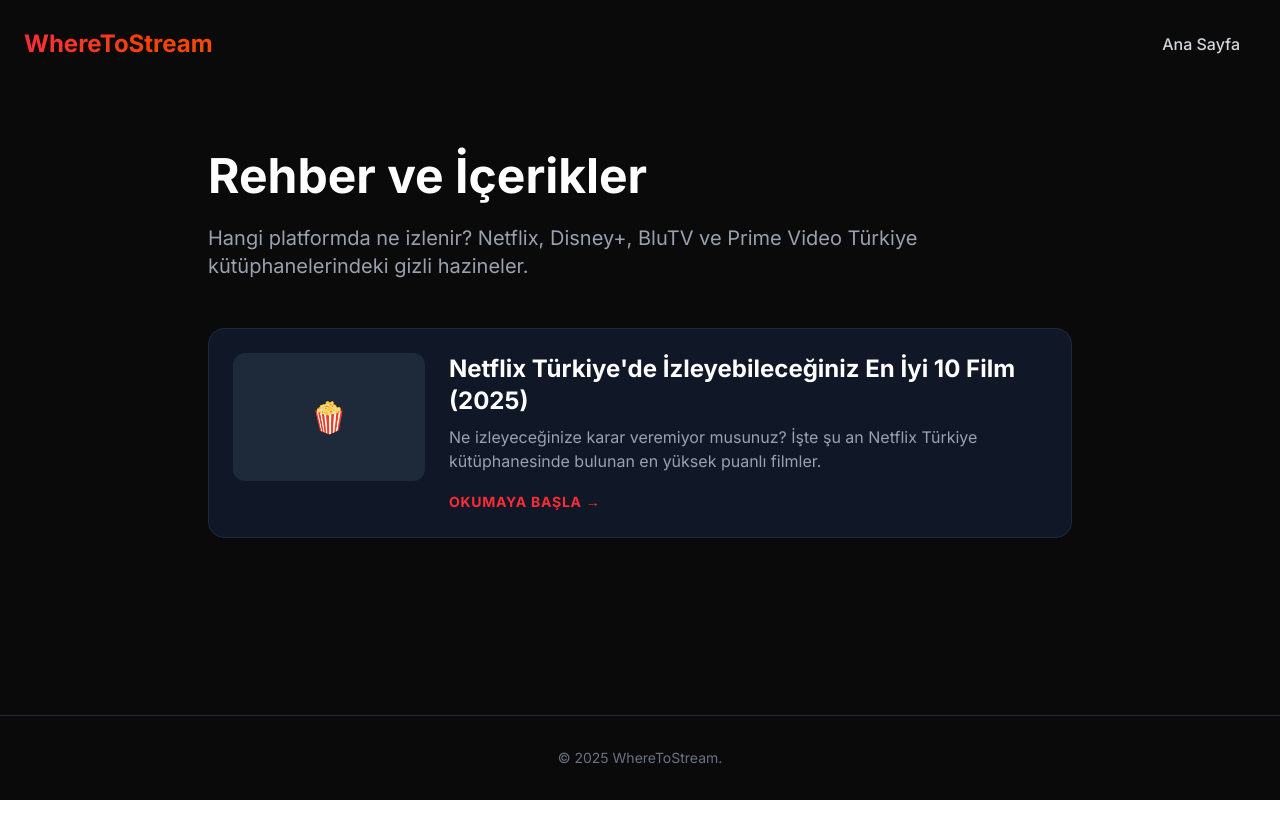
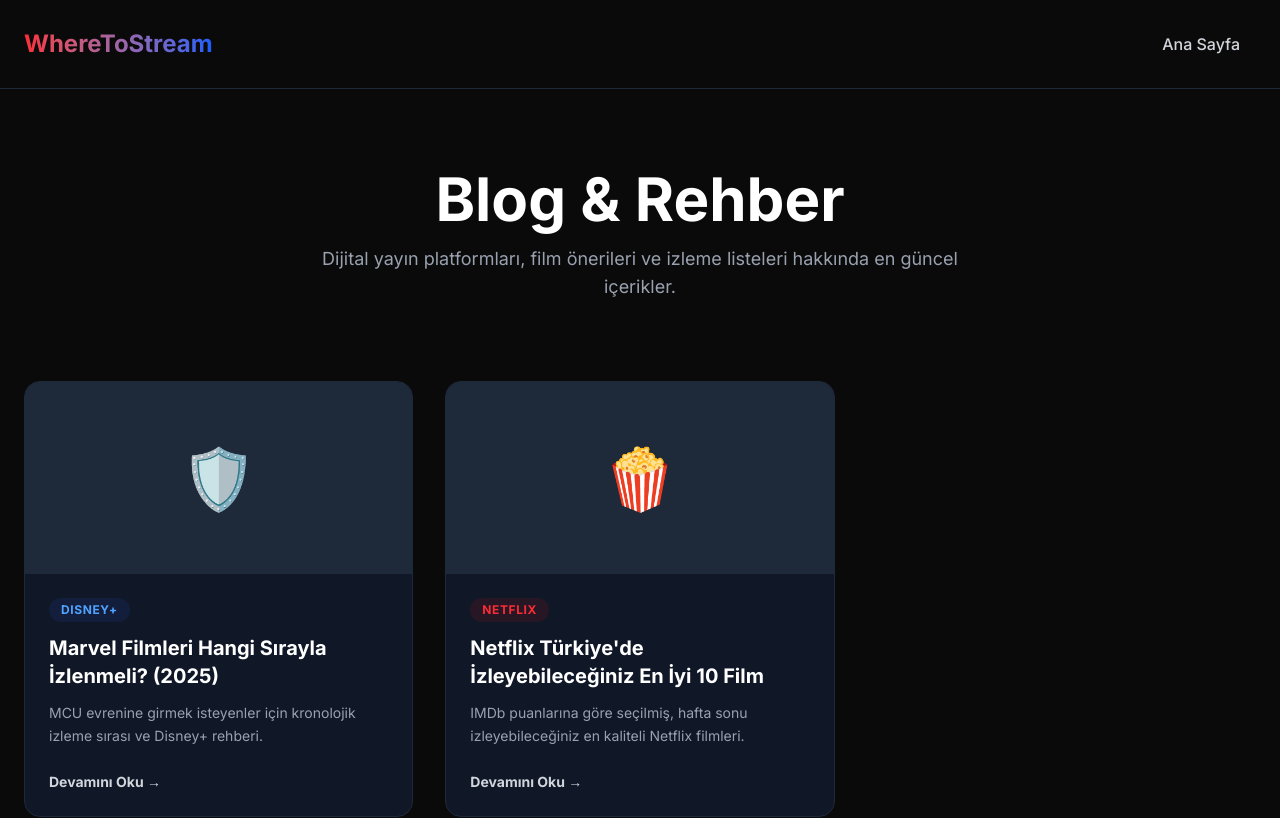
Before and after one commit to batuhantoksoz/wheretostream, a Next.js app: page /blog in a window 1280 px wide. Shown: the top 818 px of the page. Built offline with nearby package versions, Linux system fonts and the light colour scheme.

Commit message:
Marvel blog yazisi eklendi ve blog sayfasi guncellendi

```diff
--- /dev/null
+++ b/app/blog/disney-plus-marvel-guide/page.tsx
@@ -0,0 +1,97 @@
+import Link from 'next/link';
+
+export default function BlogPost() {
+  return (
+    <div className="min-h-screen bg-[#0a0a0a] text-white flex flex-col font-sans">
+
+      {/* Navbar */}
+      <nav className="flex justify-between items-center p-6 max-w-7xl mx-auto w-full border-b border-gray-800">
+        <Link href="/" className="text-2xl font-bold bg-gradient-to-r from-blue-500 to-cyan-400 bg-clip-text text-transparent hover:opacity-80 transition">
+          WhereToStream
+        </Link>
+        <div className="flex gap-4">
+           <Link href="/blog" className="text-gray-300 hover:text-white font-medium hover:bg-white/10 px-4 py-2 rounded-full transition">
+            ← Blog'a Dön
+          </Link>
+        </div>
+      </nav>
+
+      {/* Makale İçeriği */}
+      <article className="flex-1 max-w-3xl mx-auto w-full px-6 py-12">
+
+        {/* Başlık ve Tarih */}
+        <header className="mb-10 text-center">
+          <span className="bg-blue-900/30 text-blue-400 px-3 py-1 rounded-full text-sm font-bold tracking-wider mb-4 inline-block">
+            DISNEY+ REHBERİ
+          </span>
+          <h1 className="text-3xl md:text-5xl font-bold leading-tight mb-4">
+            Marvel Filmleri Hangi Sırayla İzlenmeli? (2025 Güncel)
+          </h1>
+          <p className="text-gray-400">
+            Son Güncelleme: 30 Aralık 2025 • 6 dk okuma
+          </p>
+        </header>
+
+        {/* Görsel Temsili */}
+        <div className="w-full h-64 md:h-80 bg-gradient-to-r from-blue-900 to-indigo-900 rounded-2xl mb-12 flex items-center justify-center border border-gray-800 shadow-2xl">
+           <span className="text-6xl">🛡️</span>
+        </div>
+
+        {/* Metin */}
+        <div className="prose prose-invert prose-lg max-w-none text-gray-300">
+          <p className="lead text-xl text-white mb-6">
+            Marvel Sinematik Evreni (MCU) o kadar büyüdü ki, yeni başlayanlar için olay örgüsünü takip etmek bir labirente dönüşebiliyor. Disney+ Türkiye kütüphanesindeki içerikleri kronolojik olarak nasıl izlemeniz gerektiğini derledik.
+          </p>
+
+          <h2 className="text-2xl font-bold text-white mt-10 mb-4">1. Başlangıç: İlk Yenilmezler</h2>
+          <p>
+            Hikayeye en baştan başlamak istiyorsanız <strong>Captain America: The First Avenger</strong> ile II. Dünya Savaşı dönemine gitmelisiniz. Ardından 90'larda geçen <strong>Captain Marvel</strong> geliyor.
+          </p>
+
+          <h2 className="text-2xl font-bold text-white mt-10 mb-4">2. Avengers Kuruluyor</h2>
+          <p>
+            Modern zamanlara geldiğimizde ise sırasıyla <strong>Iron Man</strong>, <strong>Iron Man 2</strong>, <strong>The Incredible Hulk</strong>, <strong>Thor</strong> ve nihayetinde tüm ekibin toplandığı <strong>The Avengers (2012)</strong> filmini izlemelisiniz.
+          </p>
+
+          <h2 className="text-2xl font-bold text-white mt-10 mb-4">3. Sonsuzluk Savaşına Doğru</h2>
+          <p>
+            Evrenin genişlediği bu dönemde <strong>Guardians of the Galaxy</strong> serisi uzay maceralarını başlatırken, <strong>Captain America: Civil War</strong> kahramanlarımızı ikiye bölüyor. Her şeyin düğümlendiği nokta ise efsanevi <strong>Avengers: Infinity War</strong> ve <strong>Endgame</strong> ikilisi.
+          </p>
+
+          <h2 className="text-2xl font-bold text-white mt-10 mb-4">4. Dizi Çağı (Disney+ Özel)</h2>
+          <p>
+            Endgame sonrası dönemde Disney+ dizileri büyük önem taşıyor. Özellikle <strong>WandaVision</strong>, <strong>Loki</strong> ve <strong>Moon Knight</strong> sadece tamamlayıcı değil, ana hikayeyi şekillendiren yapımlar haline geldi.
+          </p>
+
+          <h2 className="text-2xl font-bold text-white mt-10 mb-4">Nerede İzlenir?</h2>
+          <p>
+            Tüm bu Marvel külliyatı şu an Disney+ Türkiye üzerinde mevcut. Ancak bazı Spider-Man filmleri telif hakları nedeniyle farklı platformlarda (Netflix veya Prime Video) olabiliyor. Hangi filmin nerede olduğunu bulmak için sitemizin arama motorunu kullanabilirsiniz.
+          </p>
+        </div>
+
+        {/* Call to Action */}
+        <div className="mt-16 p-8 bg-gray-900 rounded-2xl border border-gray-800 text-center hover:border-blue-500 transition duration-300">
+          <h3 className="text-2xl font-bold text-white mb-4">Hangi Marvel Filmi Nerede?</h3>
+          <p className="text-gray-400 mb-6">
+            Spider-Man, X-Men veya Deadpool... Aradığın kahramanın hangi platformda olduğunu hemen bul.
+          </p>
+          <Link href="/" className="inline-block bg-blue-600 hover:bg-blue-700 text-white font-bold py-3 px-8 rounded-full transition-colors shadow-lg shadow-blue-900/20">
+            Hemen Ara →
+          </Link>
+        </div>
+
+      </article>
+
+      {/* Footer */}
+      <footer className="w-full border-t border-gray-800 py-10 text-center mt-auto">
+        <div className="flex justify-center gap-6 mb-4 text-sm text-gray-400">
+            <Link href="/privacy" className="hover:text-white">Gizlilik</Link>
+            <Link href="/about" className="hover:text-white">Hakkımızda</Link>
+        </div>
+        <p className="text-gray-600 text-sm">
+          © 2025 WhereToStream.
+        </p>
+      </footer>
+    </div>
+  );
+}
--- a/app/blog/page.tsx
+++ b/app/blog/page.tsx
@@ -1,60 +1,89 @@
 import Link from 'next/link';
 
-export default function Blog() {
+export default function BlogIndex() {
+  // Blog yazılarını burada elle tanımlıyoruz (İleride veritabanından gelebilir)
+  const posts = [
+    {
+      slug: 'disney-plus-marvel-guide',
+      title: 'Marvel Filmleri Hangi Sırayla İzlenmeli? (2025)',
+      desc: 'MCU evrenine girmek isteyenler için kronolojik izleme sırası ve Disney+ rehberi.',
+      category: 'DISNEY+',
+      color: 'text-blue-400',
+      bgColor: 'bg-blue-900/20',
+      icon: '🛡️'
+    },
+    {
+      slug: 'best-netflix-tr-movies',
+      title: "Netflix Türkiye'de İzleyebileceğiniz En İyi 10 Film",
+      desc: 'IMDb puanlarına göre seçilmiş, hafta sonu izleyebileceğiniz en kaliteli Netflix filmleri.',
+      category: 'NETFLIX',
+      color: 'text-red-500',
+      bgColor: 'bg-red-900/20',
+      icon: '🍿'
+    }
+  ];
+
   return (
-    <div className="min-h-screen bg-[#0a0a0a] text-white flex flex-col">
+    <div className="min-h-screen bg-[#0a0a0a] text-white flex flex-col font-sans">
 
       {/* Navbar */}
-      <nav className="flex justify-between items-center p-6 max-w-7xl mx-auto w-full">
-        <Link href="/" className="text-2xl font-bold bg-gradient-to-r from-red-500 to-orange-600 bg-clip-text text-transparent hover:opacity-80 transition">
+      <nav className="flex justify-between items-center p-6 max-w-7xl mx-auto w-full border-b border-gray-800">
+        <Link href="/" className="text-2xl font-bold bg-gradient-to-r from-red-500 to-blue-600 bg-clip-text text-transparent hover:opacity-80 transition">
           WhereToStream
         </Link>
-        <div className="flex gap-4">
-           <Link href="/" className="text-gray-300 hover:text-white font-medium hover:bg-white/10 px-4 py-2 rounded-full transition">
-            Ana Sayfa
-          </Link>
-        </div>
+        <Link href="/" className="text-gray-300 hover:text-white font-medium hover:bg-white/10 px-4 py-2 rounded-full transition">
+          Ana Sayfa
+        </Link>
       </nav>
 
-      {/* Blog Başlığı */}
-      <main className="flex-1 max-w-4xl mx-auto w-full px-4 py-16">
-        <h1 className="text-4xl md:text-5xl font-bold mb-6">Rehber ve İçerikler</h1>
-        <p className="text-gray-400 text-xl mb-12">
-          Hangi platformda ne izlenir? Netflix, Disney+, BluTV ve Prime Video Türkiye kütüphanelerindeki gizli hazineler.
+      {/* Başlık Alanı */}
+      <header className="py-20 px-6 text-center">
+        <h1 className="text-4xl md:text-6xl font-bold mb-4">Blog & Rehber</h1>
+        <p className="text-gray-400 text-lg max-w-2xl mx-auto">
+          Dijital yayın platformları, film önerileri ve izleme listeleri hakkında en güncel içerikler.
         </p>
+      </header>
 
-        {/* Blog Yazıları Listesi */}
-        <div className="grid gap-6">
+      {/* Yazı Listesi (Grid) */}
+      <main className="max-w-7xl mx-auto px-6 w-full pb-20">
+        <div className="grid grid-cols-1 md:grid-cols-2 lg:grid-cols-3 gap-8">
 
-          {/* Şimdilik tek yazı var, onu da Türkçeleştirilmiş gibi gösterelim */}
-          <Link href="/blog/best-netflix-tr-movies" className="group">
-            <div className="bg-gray-900 border border-gray-800 rounded-2xl p-6 hover:border-red-500/50 transition-all hover:bg-gray-800/50">
-              <div className="flex flex-col md:flex-row gap-6 items-start">
-                <div className="w-full md:w-48 h-32 bg-gray-800 rounded-xl flex items-center justify-center text-3xl">
-                  🍿
+          {posts.map((post) => (
+            <Link href={`/blog/${post.slug}`} key={post.slug} className="group">
+              <div className="bg-gray-900 border border-gray-800 rounded-2xl overflow-hidden hover:border-gray-600 transition duration-300 hover:shadow-2xl h-full flex flex-col">
+
+                {/* Görsel Alanı (Placeholder) */}
+                <div className="h-48 bg-gray-800 flex items-center justify-center text-6xl group-hover:scale-105 transition-transform duration-500">
+                  {post.icon}
                 </div>
 
-                <div className="flex-1">
-                  <h2 className="text-2xl font-bold group-hover:text-red-400 transition-colors mb-2">
-                    Netflix Türkiye'de İzleyebileceğiniz En İyi 10 Film (2025)
+                {/* İçerik */}
+                <div className="p-6 flex-1 flex flex-col">
+                  <span className={`text-xs font-bold tracking-wider mb-3 px-3 py-1 rounded-full w-fit ${post.bgColor} ${post.color}`}>
+                    {post.category}
+                  </span>
+                  <h2 className="text-xl font-bold mb-3 group-hover:text-blue-400 transition-colors">
+                    {post.title}
                   </h2>
-                  <p className="text-gray-400 mb-4">
-                    Ne izleyeceğinize karar veremiyor musunuz? İşte şu an Netflix Türkiye kütüphanesinde bulunan en yüksek puanlı filmler.
+                  <p className="text-gray-400 text-sm leading-relaxed mb-6 flex-1">
+                    {post.desc}
                   </p>
-                  <span className="text-red-500 text-sm font-bold uppercase tracking-wider">Okumaya Başla →</span>
+                  <span className="text-sm font-bold text-gray-300 group-hover:translate-x-2 transition-transform inline-block">
+                    Devamını Oku →
+                  </span>
                 </div>
               </div>
-            </div>
-          </Link>
+            </Link>
+          ))}
 
         </div>
       </main>
 
-      <footer className="w-full border-t border-gray-800 py-8 mt-10 text-center">
-        <p className="text-gray-500 text-sm">
-          © 2025 WhereToStream.
-        </p>
+      {/* Footer */}
+      <footer className="w-full border-t border-gray-800 py-10 mt-auto text-center">
+        <p className="text-gray-600 text-sm">© 2025 WhereToStream.</p>
       </footer>
+
     </div>
   );
 }
```
